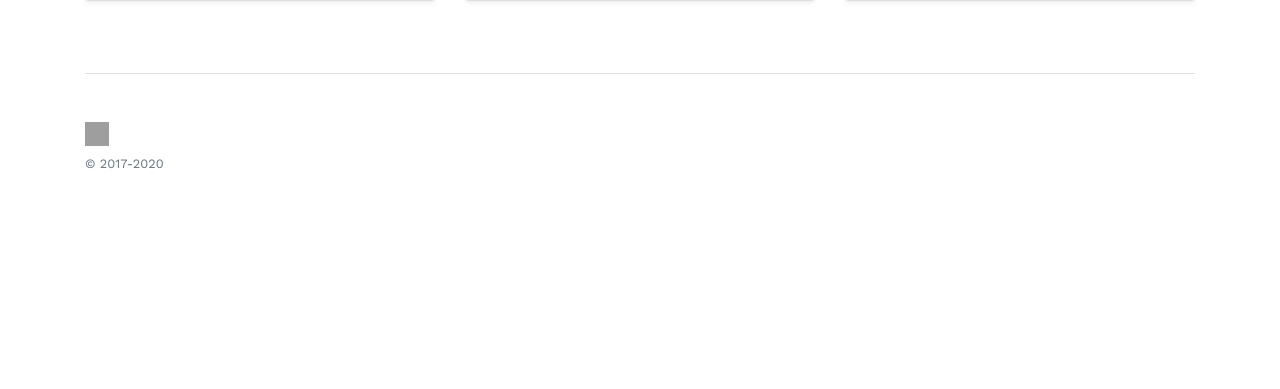
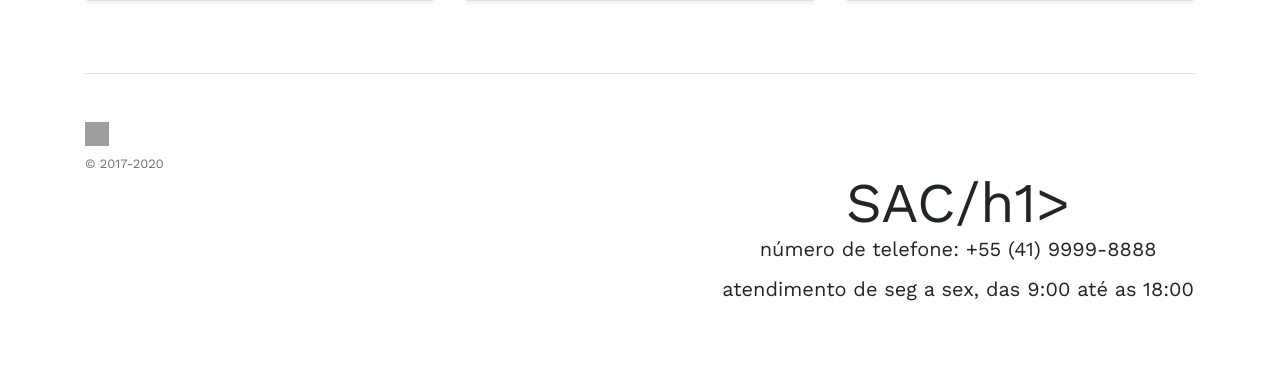
Before and after one commit to abdielmartins/myservice, a Django app: page /faq in a window 1280 px wide. Shown: the part 641-1030 px from the top of the page. Before the commit the page ends 810 px from the top, so only its background shows below. Run offline with Django 3.2, Linux system fonts and the light colour scheme; some libraries are stand-ins or nearby versions; grey boxes are pictures that could not be loaded.

Commit message:
criacao do sac

```diff
--- a/templates/faq.html
+++ b/templates/faq.html
@@ -92,6 +92,15 @@
         <small class="d-block mb-3 text-muted">&copy; 2017-2020</small>
       </div>
 
+<div class="pricing-header px-3 py-3 pt-md-5 pb-md-4 mx-auto text-center">
+  <h1 class="display-4">SAC/h1>
+  <p class="lead"> número de telefone: +55 (41) 9999-8888
+  </p>
+   <p class="lead"> atendimento de seg a sex, das 9:00 até as 18:00
+  </p>
+</div>
+
+
     <!-- Bootstrap core JavaScript
     ================================================== -->
     <!-- Placed at the end of the document so the pages load faster -->
```
